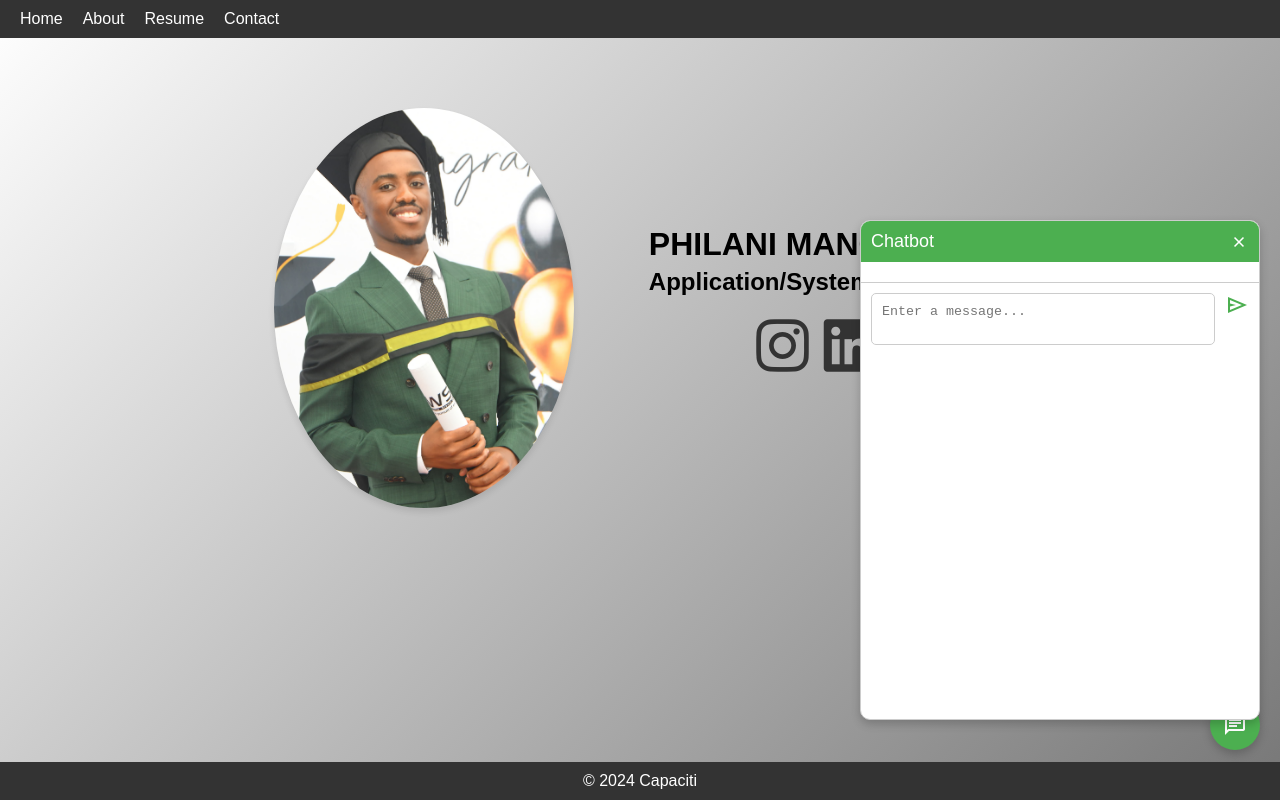
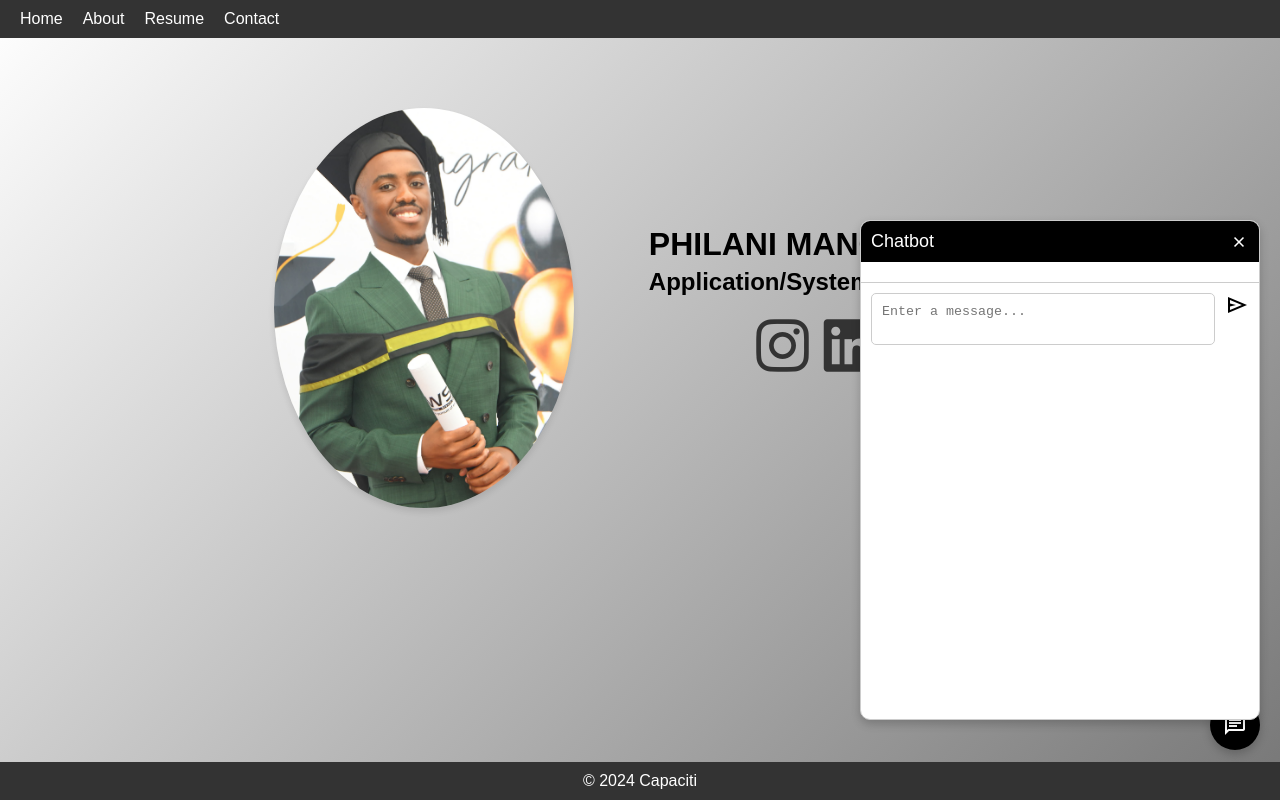
Before and after one commit to PhilaniMant/Portfolio, a plain HTML site: page index.html in a window 1280 px wide. Both pictures are taken after a click on the element "chat". Drawn offline with nearby package versions, Linux system fonts and the light colour scheme.

Commit message:
changed color of chatbot

```diff
--- a/style.css
+++ b/style.css
@@ -113,7 +113,7 @@ header, main, footer {
     right: 20px;
     width: 50px;
     height: 50px;
-    background-color: #4caf50;
+    background-color: #000000;
     border-radius: 50%;
     display: flex;
     align-items: center;
@@ -149,7 +149,7 @@ header, main, footer {
 
 /* Header */
 .chatbot header {
-    background-color: #4caf50;
+    background-color: #000000;
     color: white;
     padding: 10px;
     font-size: 18px;
@@ -194,7 +194,7 @@ header, main, footer {
     margin-left: 10px;
     cursor: pointer;
     font-size: 24px;
-    color: #4caf50;
+    color: #000000;
 }
 
 /* Responsive Adjustments */
```
